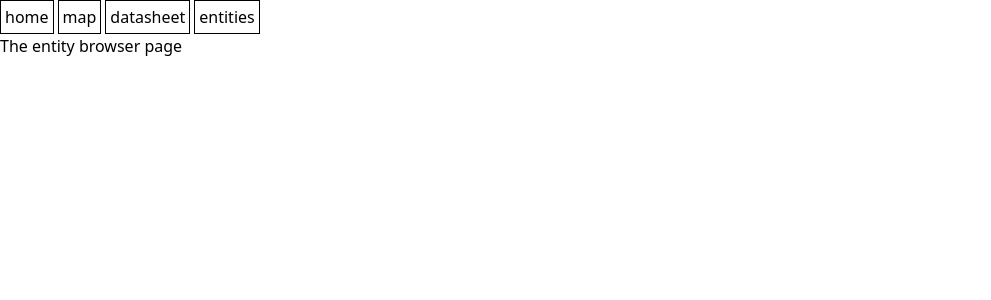
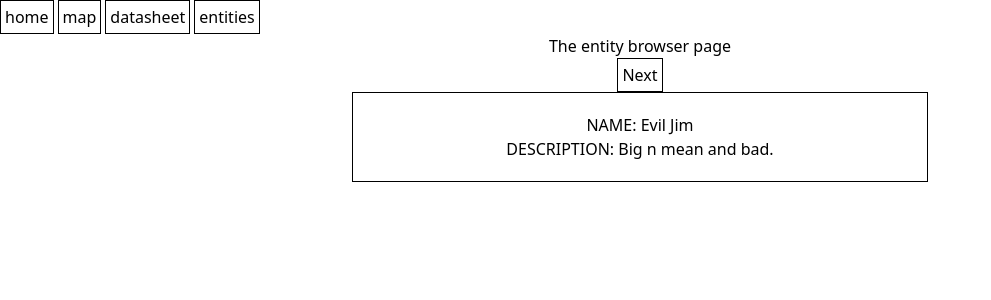
Before and after one commit to whohensee/world-building-app, a SvelteKit app: page /entities in a window 1280 px wide. Shown: the top 300 px of the page, without its empty margins (0-991 px from the left). Built offline with nearby package versions, Linux system fonts and the light colour scheme.

Commit message:
Implement transitions

```diff
--- /dev/null
+++ b/src/lib/components/EntityDisplay.svelte
@@ -0,0 +1,16 @@
+<script lang="ts">
+	const { entity } = $props();
+	import { fly } from 'svelte/transition';
+</script>
+
+<!-- Can only get the transition to fire if the div is removed or added -->
+<div class="relative w-xl">
+	<div
+		in:fly={{ x: 500, duration: 800 }}
+		out:fly={{ x: -500, duration: 800 }}
+		class=" absolute inset-x-0 top-0 flex flex-col items-center border border-black p-5"
+	>
+		<p>NAME: {entity.name}</p>
+		<p>DESCRIPTION: {entity.description}</p>
+	</div>
+</div>
--- /dev/null
+++ b/src/lib/data/basicEntities.ts
@@ -0,0 +1,16 @@
+const rogues = [
+	{
+		name: 'Evil Jim',
+		location: 'The Ninth Circle of Hell',
+		faction: 'The Voidspawn',
+		description: 'Big n mean and bad.'
+	},
+	{
+		name: 'Goomba',
+		location: 'Mushroom Kingdom',
+		faction: 'Minions of Bowser',
+		description: 'round with lil feet. bouncy'
+	}
+];
+
+export { rogues };
--- a/src/routes/entities/+page.svelte
+++ b/src/routes/entities/+page.svelte
@@ -1 +1,53 @@
-<h1>The entity browser page</h1>
+<script lang="ts">
+	import EntityDisplay from '$lib/components/EntityDisplay.svelte';
+
+	const rogues = [
+		{
+			name: 'Evil Jim',
+			location: 'The Ninth Circle of Hell',
+			faction: 'The Voidspawn',
+			description: 'Big n mean and bad.'
+		},
+		{
+			name: 'Goomba',
+			location: 'Mushroom Kingdom',
+			faction: 'Minions of Bowser',
+			description: 'round with lil feet. bouncy'
+		},
+		{
+			name: 'Goomba2',
+			location: 'Mushroom Kingdom2',
+			faction: 'Minions of Bowser2',
+			description: 'round with lil feet. bouncy2'
+		}
+	];
+
+	let current_index = $state(0);
+	let total_shown = $state(0);
+	function next_index() {
+		if (current_index == rogues.length - 1) {
+			current_index = 0;
+		} else {
+			current_index += 1;
+		}
+		total_shown += 1;
+	}
+</script>
+
+<div class="flex flex-col items-center">
+	<h1>The entity browser page</h1>
+
+	<button class="border border-black p-1" onclick={next_index}>Next</button>
+	<!-- This little "trick" keeps svelte transitions from borking if
+     the button is spammed N-1 times or less, where N is the number of total
+     conditionals here. -->
+	{#if total_shown % 4 == 0}
+		<EntityDisplay entity={rogues[current_index]} />
+	{:else if total_shown % 4 == 1}
+		<EntityDisplay entity={rogues[current_index]} />
+	{:else if total_shown % 4 == 2}
+		<EntityDisplay entity={rogues[current_index]} />
+	{:else if total_shown % 4 == 3}
+		<EntityDisplay entity={rogues[current_index]} />
+	{/if}
+</div>
```
